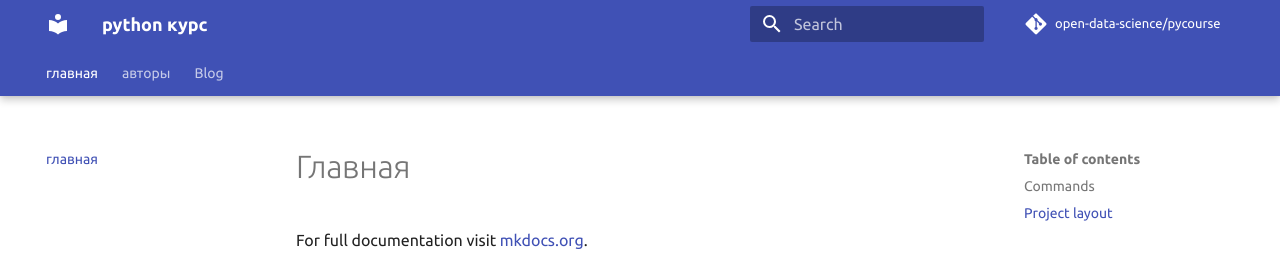
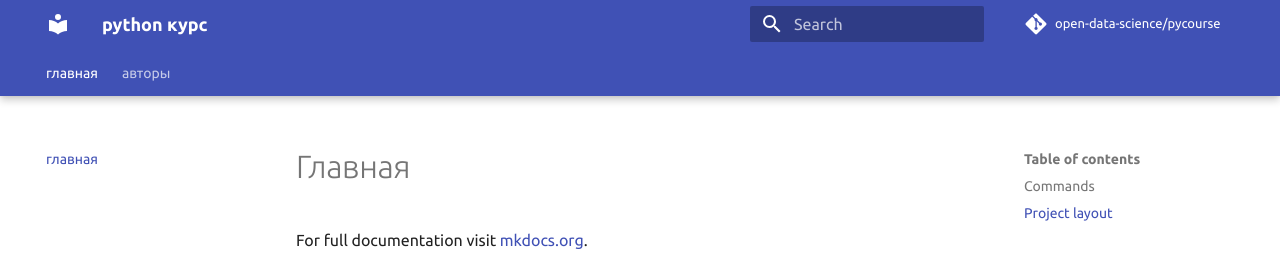
Before and after one commit to open-data-science/pycourse, an MkDocs documentation site: the page built from docs/index.md, in a window 1280 px wide. Shown: the top 257 px of the page. Built offline with MkDocs 1.6.1 and Material for MkDocs 9.7.7, drawn with Linux system fonts in a browser that asks for light colours; comment, search, counter and statistics services are not loaded.

Commit message:
remove blog nav

```diff
--- a/mkdocs.yml
+++ b/mkdocs.yml
@@ -58,5 +58,3 @@ nav:
   - главная: index.md
   - авторы:
     - authors.md
-  - Blog:
-    - blog/index.md
```
Also changed, not shown: docs/blog/index.md (deleted, +0 -1 lines).
